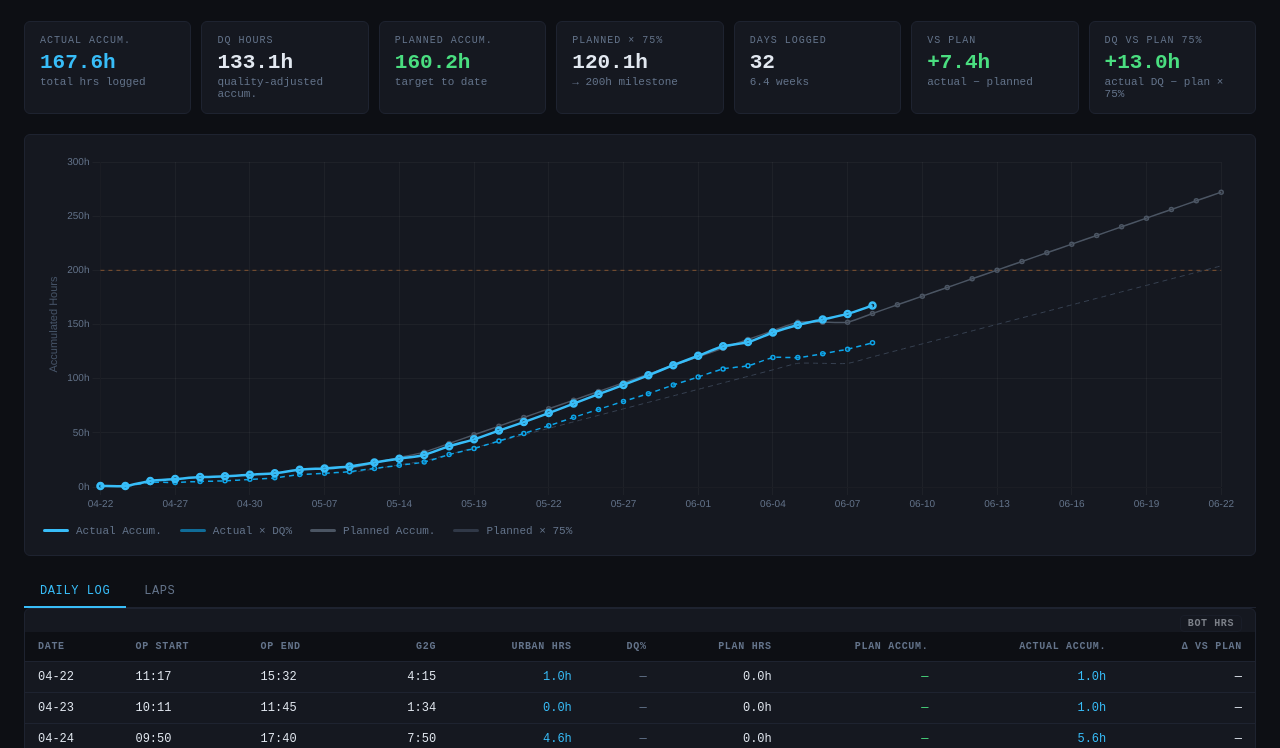
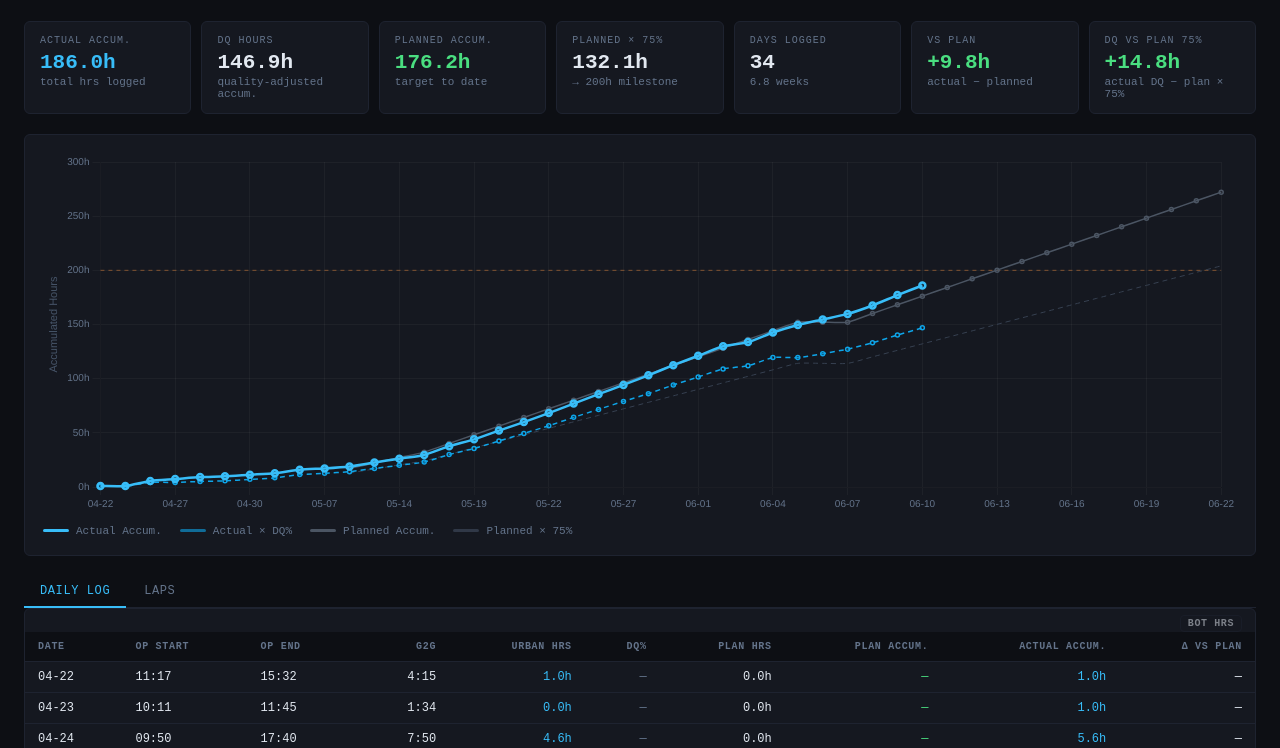
Before and after one commit to aida-sanguanwongthong-ai/sds-ops-tracker, a plain HTML site: page index.html in a window 1280 px wide. Shown: the part 52-800 px from the top of the page. Drawn offline with nearby package versions, Linux system fonts and the light colour scheme.

Commit message:
Add 6/9 + 6/10 ops data
6/9: 23 laps, 163km, 9.57h (14 AM + 9 PM)
- AM lap 9/10 numbering typo in thread (Jumpei wrote "8周目終了" for lap 9, Ryo re-used "9周目" — both real laps counted)
- PM laps 1–2 had 14:xx timestamps (Jumpei typos), corrected to 15:xx

6/10: 22 laps, 158km, 8.85h (15 AM + 7 PM)
- AM lap 6 "10:57 終了" typo (sent 09:58), corrected to 9:57
- PM cut to 7 laps: Radar Topics 0 Hz fault at 17:48, multiple kill/restart cycles, recovered for 1 final lap 19:20–19:38

DQ pending on both days — dataQuality:null, botSecs:0 placeholder.

Co-Authored-By: Claude Sonnet 4.6 <noreply@anthropic.com>

```diff
--- a/index.html
+++ b/index.html
@@ -701,6 +701,57 @@ const SEED_DATA = [
      {route:'Heiwajima urban route (ロータリーなし)',lap:18, startTime:'18:51',startMins:1131, lapMins:19},
      {route:'Heiwajima urban route (ロータリーなし)',lap:19, startTime:'19:11',startMins:1151, lapMins:21},
    ]},
+  {date:'2026-06-09',routes:['Heiwajima'],source:'history',opStart:'07:18',opEnd:'19:37',g2gMins:739, lunchMins:0,  totalHrs:9.57,startOdo:74791,endOdo:74954,km:163, planHrs:8,dataQuality:null,botSecs:0,
+   laps:[
+     {route:'Heiwajima urban route (ロータリーなし)',lap:1,  startTime:'07:27',startMins:447,  lapMins:25},
+     {route:'Heiwajima urban route (ロータリーなし)',lap:2,  startTime:'07:54',startMins:474,  lapMins:33},
+     {route:'Heiwajima urban route (ロータリーなし)',lap:3,  startTime:'08:29',startMins:509,  lapMins:26},
+     {route:'Heiwajima urban route (ロータリーなし)',lap:4,  startTime:'09:03',startMins:543,  lapMins:26},
+     {route:'Heiwajima urban route (ロータリーなし)',lap:5,  startTime:'09:31',startMins:571,  lapMins:29},
+     {route:'Heiwajima urban route (ロータリーなし)',lap:6,  startTime:'10:03',startMins:603,  lapMins:25},
+     {route:'Heiwajima urban route (ロータリーなし)',lap:7,  startTime:'10:31',startMins:631,  lapMins:24},
+     {route:'Heiwajima urban route (ロータリーなし)',lap:8,  startTime:'10:58',startMins:658,  lapMins:21},
+     {route:'Heiwajima urban route (ロータリーなし)',lap:9,  startTime:'11:22',startMins:682,  lapMins:26},
+     {route:'Heiwajima urban route (ロータリーなし)',lap:10, startTime:'11:51',startMins:711,  lapMins:25},
+     {route:'Heiwajima urban route (ロータリーなし)',lap:11, startTime:'12:19',startMins:739,  lapMins:20},
+     {route:'Heiwajima urban route (ロータリーなし)',lap:12, startTime:'12:42',startMins:762,  lapMins:24},
+     {route:'Heiwajima urban route (ロータリーなし)',lap:13, startTime:'13:11',startMins:791,  lapMins:23},
+     {route:'Heiwajima urban route (ロータリーなし)',lap:14, startTime:'13:36',startMins:816,  lapMins:26},
+     {route:'Heiwajima urban route (ロータリーなし)',lap:15, startTime:'14:54',startMins:894,  lapMins:22},
+     {route:'Heiwajima urban route (ロータリーなし)',lap:16, startTime:'15:19',startMins:919,  lapMins:27},
+     {route:'Heiwajima urban route (ロータリーなし)',lap:17, startTime:'15:51',startMins:951,  lapMins:25},
+     {route:'Heiwajima urban route (ロータリーなし)',lap:18, startTime:'16:17',startMins:977,  lapMins:22},
+     {route:'Heiwajima urban route (ロータリーなし)',lap:19, startTime:'16:42',startMins:1002, lapMins:25},
+     {route:'Heiwajima urban route (ロータリーなし)',lap:20, startTime:'17:09',startMins:1029, lapMins:25},
+     {route:'Heiwajima urban route (ロータリーなし)',lap:21, startTime:'18:07',startMins:1087, lapMins:27},
+     {route:'Heiwajima urban route (ロータリーなし)',lap:22, startTime:'18:41',startMins:1121, lapMins:25},
+     {route:'Heiwajima urban route (ロータリーなし)',lap:23, startTime:'19:06',startMins:1146, lapMins:23},
+   ]},
+  {date:'2026-06-10',routes:['Heiwajima'],source:'history',opStart:'07:15',opEnd:'19:45',g2gMins:750, lunchMins:30, totalHrs:8.85,startOdo:74954,endOdo:75112,km:158, planHrs:8,dataQuality:null,botSecs:0,
+   laps:[
+     {route:'Heiwajima urban route (ロータリーなし)',lap:1,  startTime:'07:20',startMins:440,  lapMins:22},
+     {route:'Heiwajima urban route (ロータリーなし)',lap:2,  startTime:'07:44',startMins:464,  lapMins:21},
+     {route:'Heiwajima urban route (ロータリーなし)',lap:3,  startTime:'08:08',startMins:488,  lapMins:20},
+     {route:'Heiwajima urban route (ロータリーなし)',lap:4,  startTime:'08:30',startMins:510,  lapMins:24},
+     {route:'Heiwajima urban route (ロータリーなし)',lap:5,  startTime:'09:00',startMins:540,  lapMins:27},
+     {route:'Heiwajima urban route (ロータリーなし)',lap:6,  startTime:'09:30',startMins:570,  lapMins:27},
+     {route:'Heiwajima urban route (ロータリーなし)',lap:7,  startTime:'10:10',startMins:610,  lapMins:27},
+     {route:'Heiwajima urban route (ロータリーなし)',lap:8,  startTime:'10:37',startMins:637,  lapMins:22},
+     {route:'Heiwajima urban route (ロータリーなし)',lap:9,  startTime:'11:03',startMins:663,  lapMins:27},
+     {route:'Heiwajima urban route (ロータリーなし)',lap:10, startTime:'11:32',startMins:692,  lapMins:30},
+     {route:'Heiwajima urban route (ロータリーなし)',lap:11, startTime:'12:08',startMins:728,  lapMins:23},
+     {route:'Heiwajima urban route (ロータリーなし)',lap:12, startTime:'12:33',startMins:753,  lapMins:25},
+     {route:'Heiwajima urban route (ロータリーなし)',lap:13, startTime:'13:01',startMins:781,  lapMins:23},
+     {route:'Heiwajima urban route (ロータリーなし)',lap:14, startTime:'13:26',startMins:806,  lapMins:26},
+     {route:'Heiwajima urban route (ロータリーなし)',lap:15, startTime:'13:54',startMins:834,  lapMins:22},
+     {route:'Heiwajima urban route (ロータリーなし)',lap:16, startTime:'15:03',startMins:903,  lapMins:24},
+     {route:'Heiwajima urban route (ロータリーなし)',lap:17, startTime:'15:29',startMins:929,  lapMins:28},
+     {route:'Heiwajima urban route (ロータリーなし)',lap:18, startTime:'15:59',startMins:959,  lapMins:23},
+     {route:'Heiwajima urban route (ロータリーなし)',lap:19, startTime:'16:23',startMins:983,  lapMins:23},
+     {route:'Heiwajima urban route (ロータリーなし)',lap:20, startTime:'16:51',startMins:1011, lapMins:22},
+     {route:'Heiwajima urban route (ロータリーなし)',lap:21, startTime:'17:15',startMins:1035, lapMins:27},
+     {route:'Heiwajima urban route (ロータリーなし)',lap:22, startTime:'19:20',startMins:1160, lapMins:18},
+   ]},
 ];
 
 // ── STATE ──────────────────────────────────────────────────────────────────
@@ -1434,7 +1485,7 @@ function saveState() {
   } catch(e) { console.warn('Save failed:', e); }
 }
 
-const STATE_VERSION = '2026.24';
+const STATE_VERSION = '2026.25';
 
 function loadState() {
   try {
```
